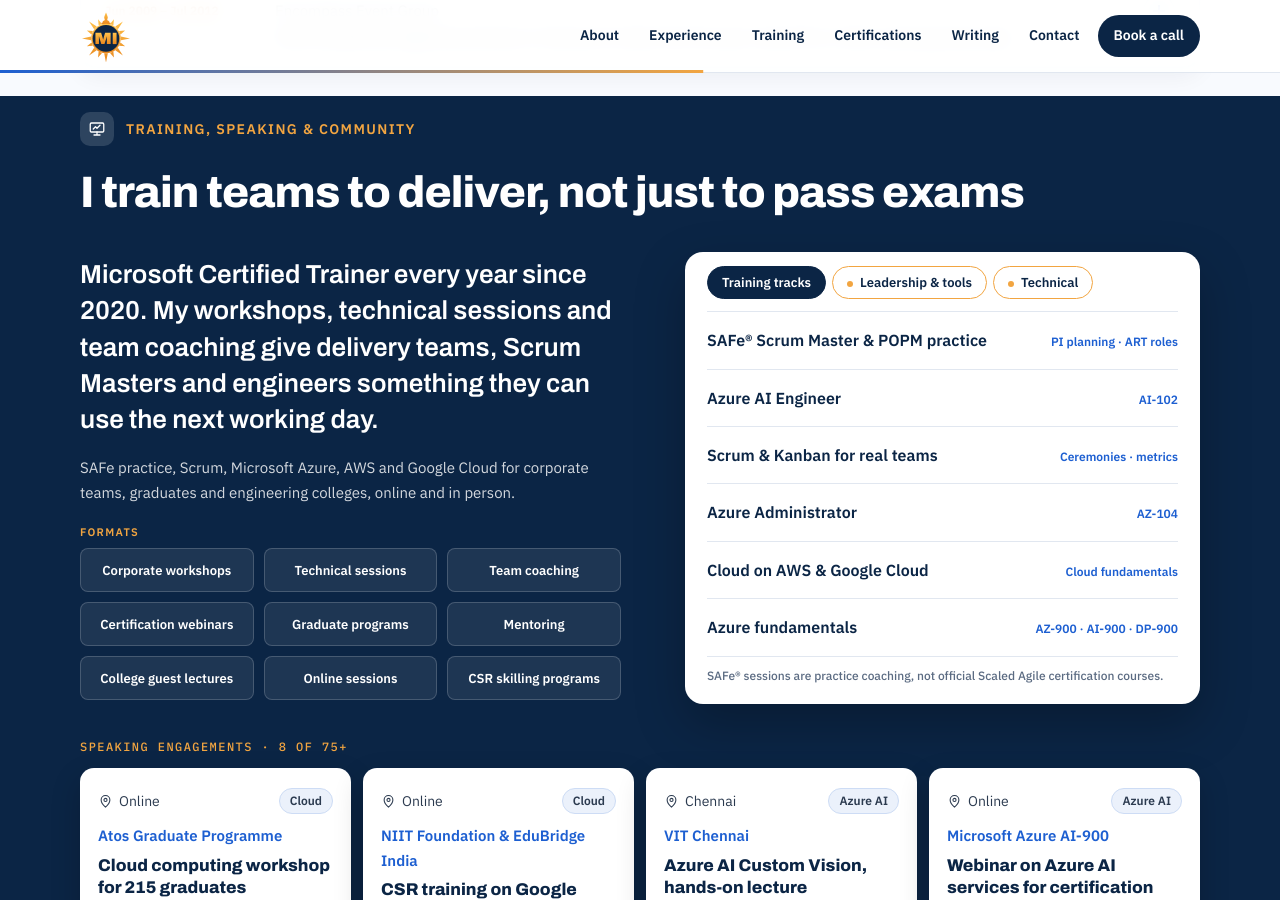
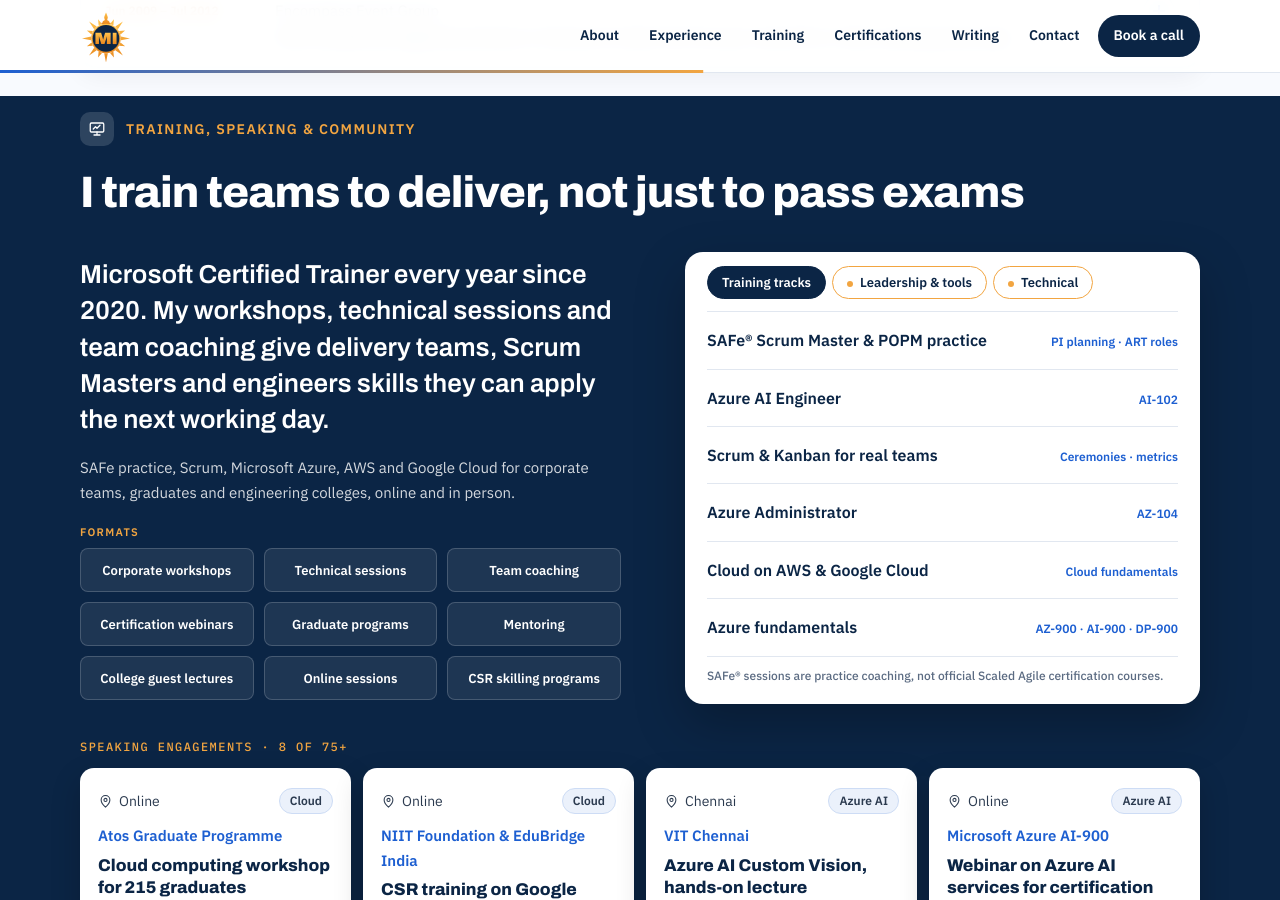
Before and after one commit to Madhan-I/Madhan-I.github.io, a Jekyll site: the page built from index.html, in a window 1280 px wide and 900 px high, scrolled down 4440 px. Built offline with Jekyll 4.4.1, drawn with Linux system fonts in a browser that asks for light colours.

Commit message:
Training intro: 'skills they can apply the next working day'.
Co-Authored-By: Claude Opus 5.5 <noreply@anthropic.com>
Claude-Session: https://claude.ai/code/session_01MFRrTt7LBDdX57m85KHNGp

```diff
--- a/_data/profile.yml
+++ b/_data/profile.yml
@@ -233,7 +233,7 @@ experience:
       - "Untangled vendor delays and scheduling clashes on Celebrity Cricket League match days for the Chennai Rhinos, drawing positive reviews and invitations to future events."
 
 training_title: I train teams to deliver, not just to pass exams
-training_intro: "Microsoft Certified Trainer every year since 2020. My workshops, technical sessions and team coaching give delivery teams, Scrum Masters and engineers something they can use the next working day."
+training_intro: "Microsoft Certified Trainer every year since 2020. My workshops, technical sessions and team coaching give delivery teams, Scrum Masters and engineers skills they can apply the next working day."
 training_note: "SAFe practice, Scrum, Microsoft Azure, AWS and Google Cloud for corporate teams, graduates and engineering colleges, online and in person."
 training_facts:
   - number: "6 yrs"
```
